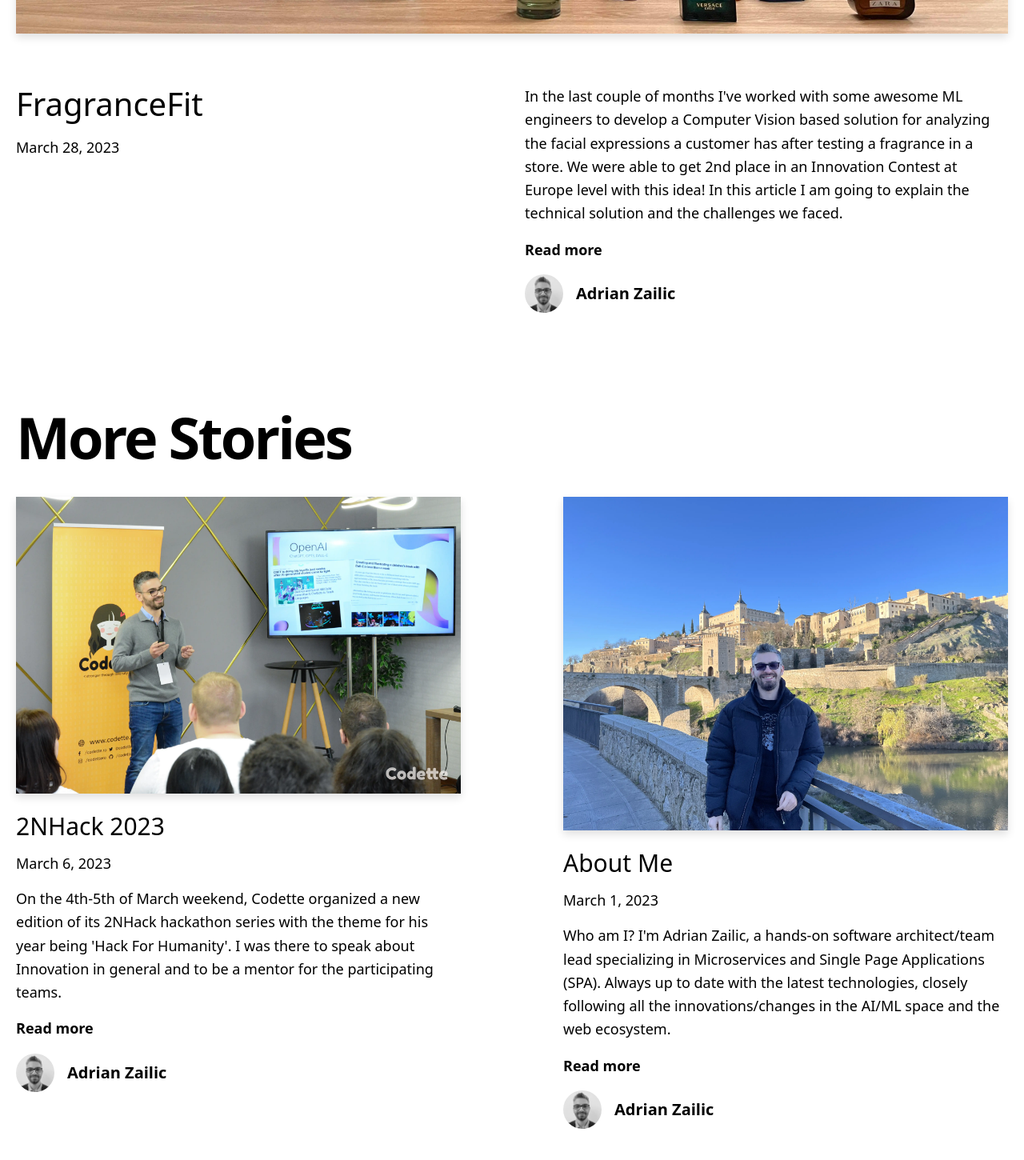
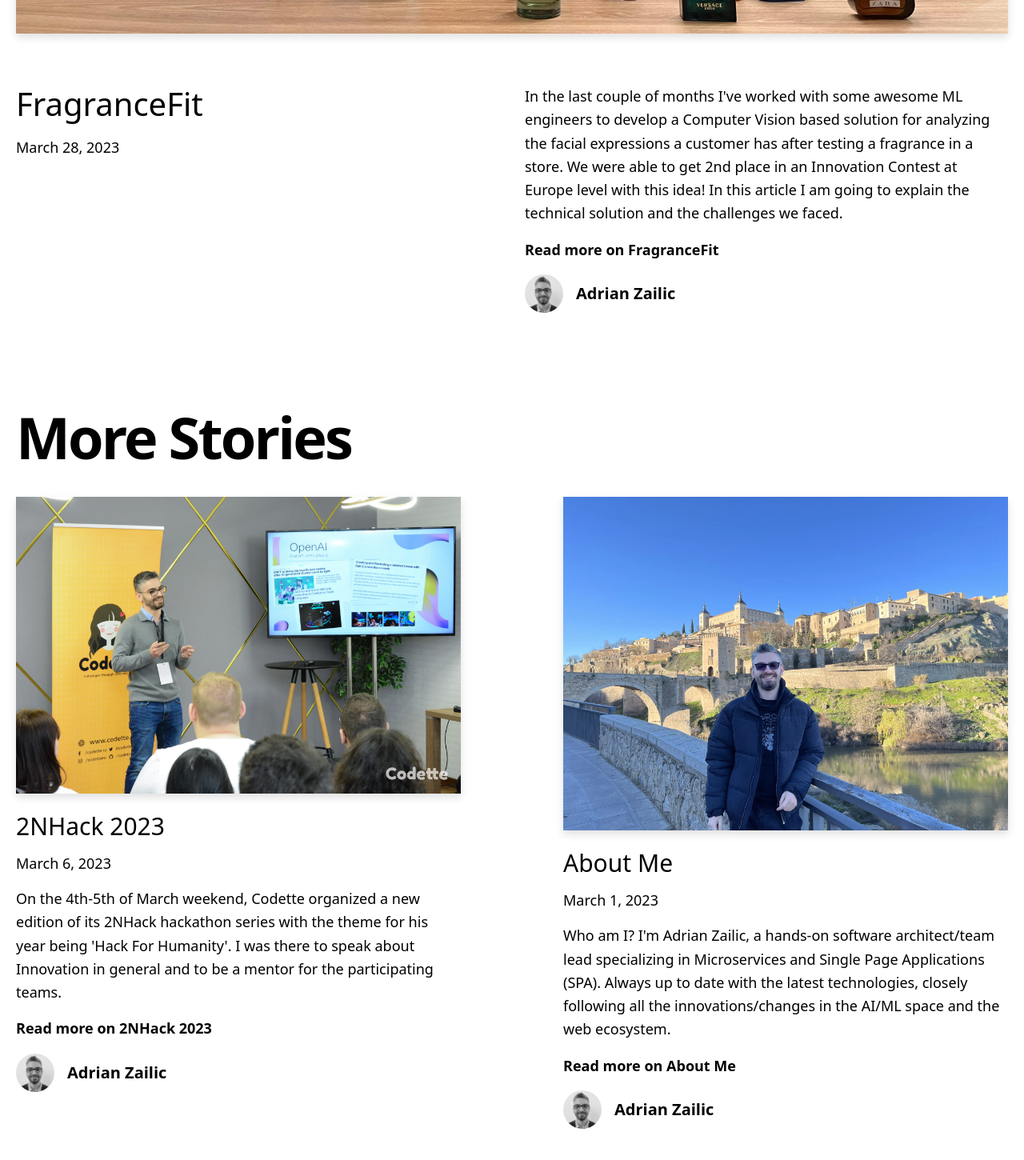
Before and after one commit to adrianzailic/adrianzailic.com, a Next.js app: page / in a window 1280 px wide. Shown: the part 1065-2515 px from the top of the page at 80% size. Built offline with nearby package versions, Linux system fonts and the light colour scheme.

Commit message:
Updated Read more links

```diff
--- a/components/hero-post.tsx
+++ b/components/hero-post.tsx
@@ -50,7 +50,7 @@ const HeroPost = ({
               className="hover:underline font-bold"
               aria-label={`${title}`}
             >
-              Read more
+              Read more on {title}
             </Link>
           </p>
           <Avatar name={author.name} picture={author.picture} />
--- a/components/post-preview.tsx
+++ b/components/post-preview.tsx
@@ -46,7 +46,7 @@ const PostPreview = ({
           className="hover:underline font-bold"
           aria-label={`${title}`}
         >
-          Read more
+          Read more on {title}
         </Link>
       </p>
       <Avatar name={author.name} picture={author.picture} />
--- a/package.json
+++ b/package.json
@@ -8,7 +8,7 @@
   },
   "dependencies": {
     "classnames": "^2.3.1",
-    "date-fns": "^2.28.0",
+    "date-fns": "^2.29.3",
     "gray-matter": "^4.0.3",
     "next": "latest",
     "react": "^18.2.0",
@@ -18,7 +18,6 @@
     "typescript": "^4.7.4"
   },
   "devDependencies": {
-    "@cloudflare/next-on-pages": "^0.4.2",
     "@types/node": "^18.0.3",
     "@types/react": "^18.0.15",
     "@types/react-dom": "^18.0.6",
```
